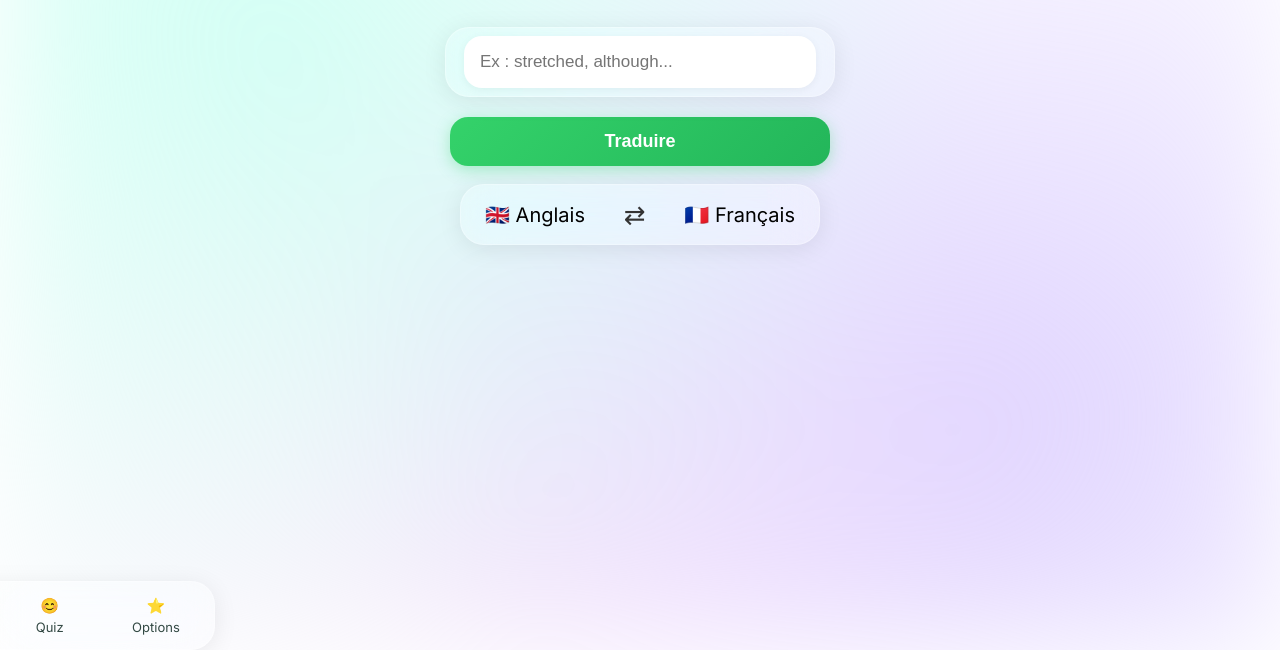
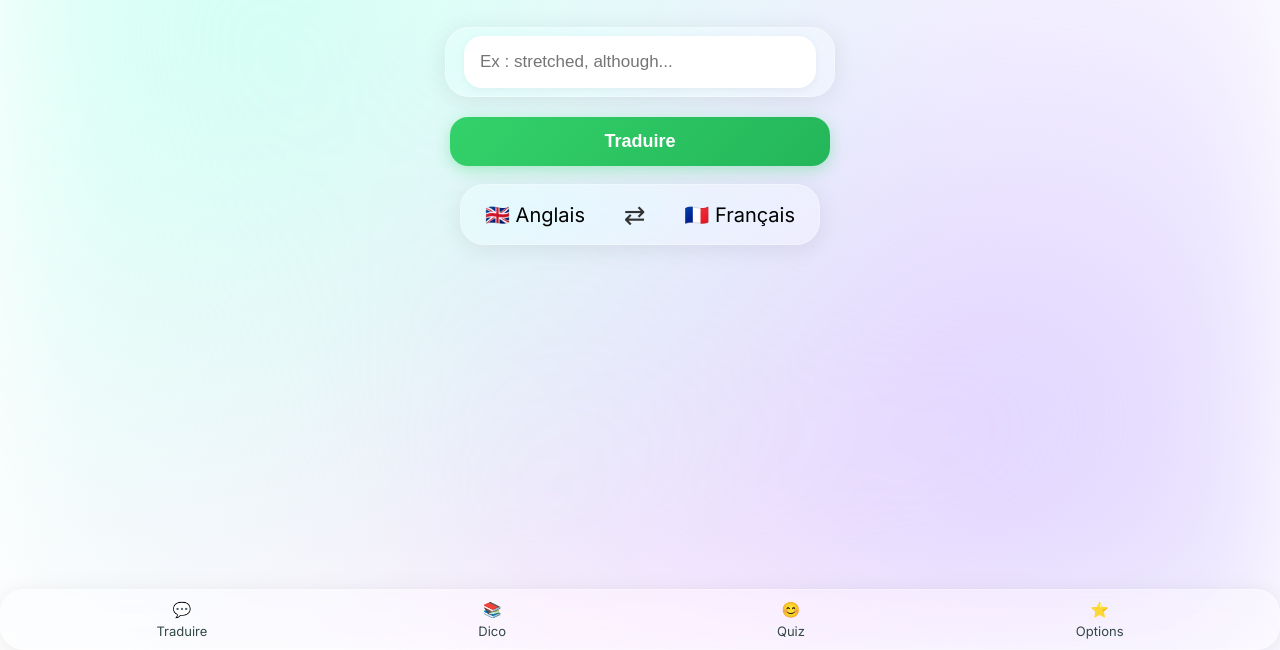
Before and after one commit to arditothomas13-rgb/lexitrain, a website: page index.html in a window 1280 px wide. Shown: the part 150-800 px from the top of the page. Drawn offline with Linux system fonts and the light colour scheme.

Commit message:
Update styles.css

```diff
--- a/styles.css
+++ b/styles.css
@@ -129,19 +129,17 @@
 
 /* --- Bottom Navigation --- */
 .bottom-nav {
-  position: fixed;
-  bottom: 20px;
-  left: 50%;
-  transform: translateX(-50%);
-
-  width: calc(100% - 40px);
-  max-width: 430px;
-
-  display: flex;
-  justify-content: space-around;
-
-  padding: 14px 0;
-  border-radius: 26px;
+    position: fixed;
+    bottom: 0;
+    left: 0;
+    width: 100%;
+    padding: 10px 20px;
+    display: flex;
+    justify-content: space-around;
+    background: rgba(255,255,255,0.55);
+    backdrop-filter: blur(14px);
+    border-top: 1px solid rgba(255,255,255,0.4);
+    z-index: 9999;
 }
 
 .nav-item {
```
